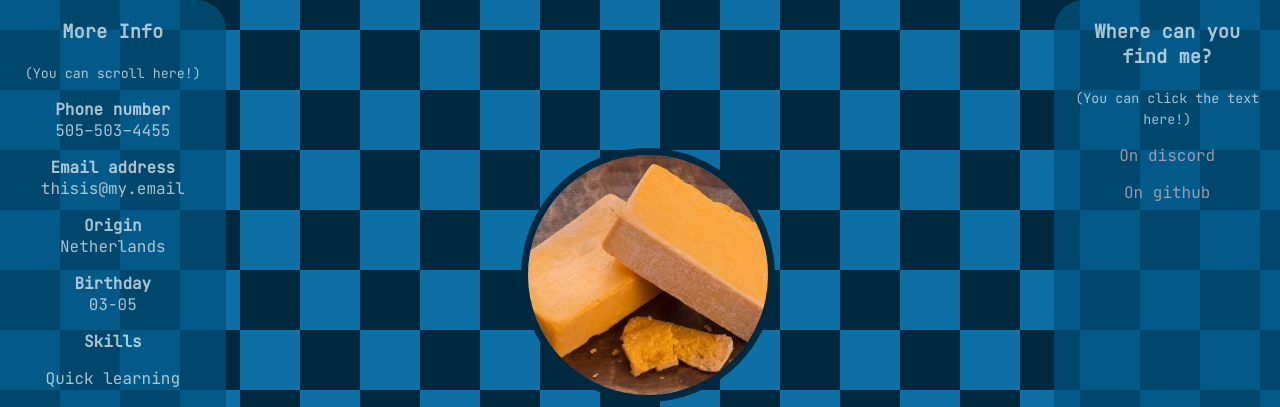
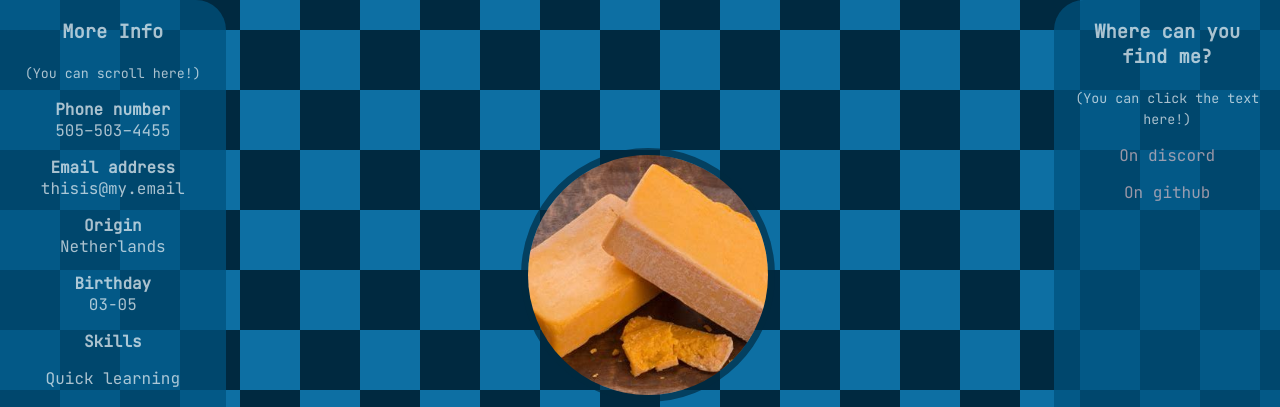
Before and after one commit to joeyjpg/projectportfolio, a plain HTML site: page index.html in a window 1280 px wide. Shown: the top 407 px of the page. Drawn offline with Linux system fonts and the light colour scheme.

Commit message:
Update index.html

```diff
--- a/index.html
+++ b/index.html
@@ -47,7 +47,7 @@
             height: min(30vw, 30vh);
             border-radius: 50%;
             border-width: 7px;
-            border-color: #00293f;
+            border-color: #00293faa;
             border-style: solid;
         }
         .maintext {
```
